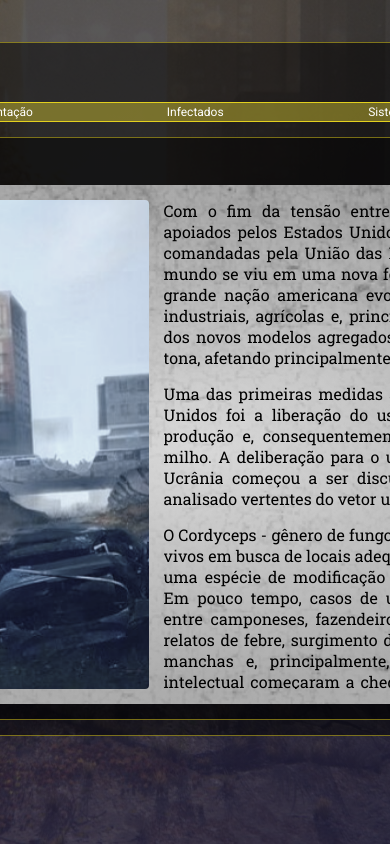
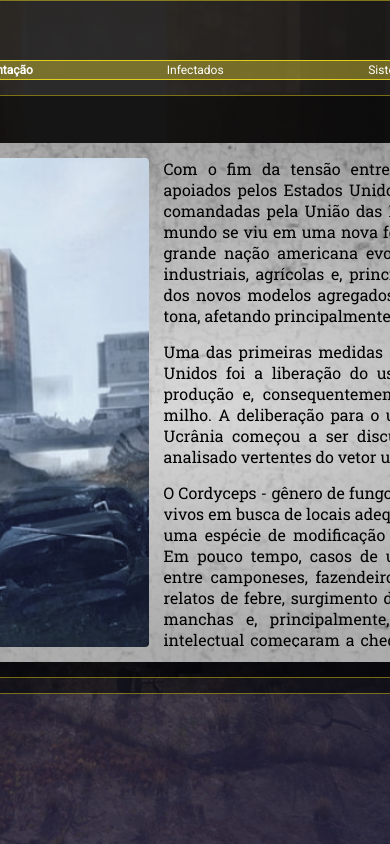
Before and after one commit to joilsonlira/neo_ths, a React (Vite) app: page / in a window 390 px wide. Shown: the top 844 px of the page. Built offline with nearby package versions, Linux system fonts and the light colour scheme; a web font is replaced by a local one.

Commit message:
build::UPDATE: ajustes na responsividade

```diff
--- a/src/index.css
+++ b/src/index.css
@@ -11,9 +11,9 @@
 body{
   display: flex;
   justify-content: center;
-  width: 100vw;
-  height: 100vh;
-  padding-top: 5vh;
+  justify-content: center;
+  min-width: 100vw;
+  min-height: 100vh;
   background: linear-gradient(rgba(48, 47, 45, 0.8), rgba(34, 30, 59,.8)), url(assets/img/fundo.jpg);
   background-position: center;
   background-size: cover;
```
